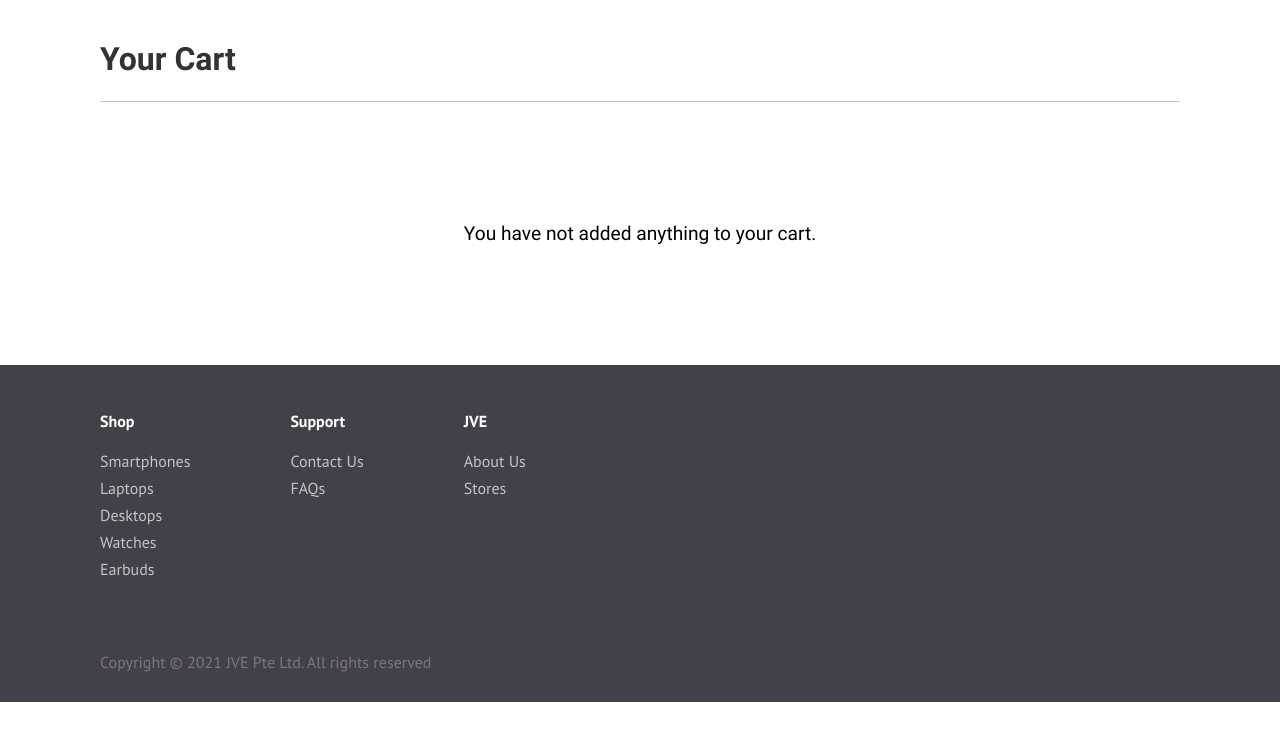
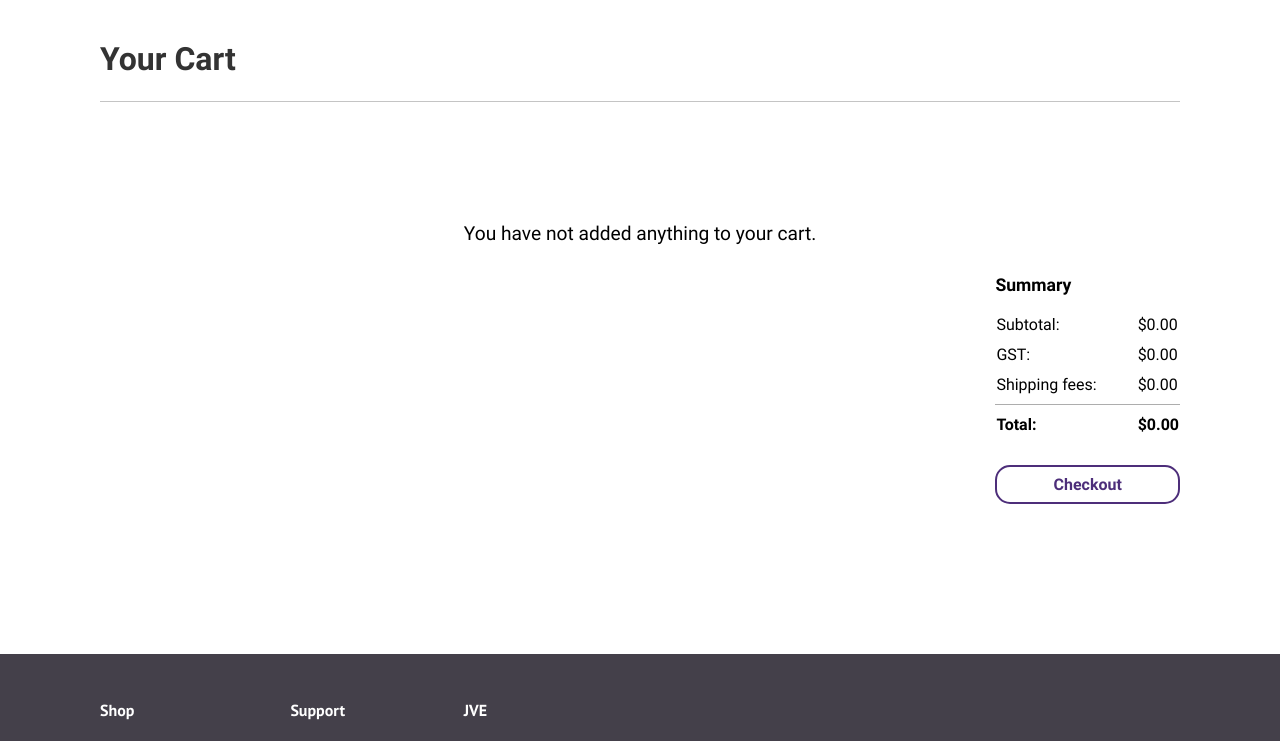
Before and after one commit to Vanessa-24/JVE, a PHP site: page /shopcart.php in a window 1280 px wide. Shown: the part 50-791 px from the top of the page. Before the commit the page ends 752 px from the top, so only its background shows below. Run offline with PHP 8.4, Linux system fonts and the light colour scheme.

Commit message:
add in summary table for shopcart page and update session variables based on user input in shopcart page

```diff
--- a/css/product_shopcart.css
+++ b/css/product_shopcart.css
@@ -1,6 +1,5 @@
 
 /******************************************************************/
-/* Personal */
 .colour-circle{
     border-radius: 50%;
     width: 20px;
@@ -21,3 +20,19 @@
     right: -5px;
     margin: 1px;
 }
+.shopcart-btn{
+    background-color: transparent;
+    color: #4D2E7A;
+    border: 2px solid #4D2E7A;
+    border-radius: 15px;
+    padding: 8px 50px;
+    display: flex;
+    justify-content: center;
+    align-items: center;
+    font-weight: bold;
+    font-family: Roboto, Arial;
+}
+.shopcart-btn:hover{
+    background-color: #4D2E7A;
+    color: white;
+}
--- a/shopcart.php
+++ b/shopcart.php
@@ -48,6 +48,7 @@
             array_push($colour_codes, $details_result['colour_code']);
             array_push($details_id_shopcart,$details_result['details_ID']);
         }
+        $result_details[$i]['details_id'] = $details_id_shopcart;
         $img_link = array();
         for ($j=0; $j <count($details_id_shopcart); $j++) {
             $query = "SELECT * from " .$product_image_table_name." WHERE details_ID=".$details_id_shopcart[$j];
@@ -89,21 +90,20 @@
             padding-top:80px;
             font-size:1.2rem;
         }
-        table {
+        table{
             border-collapse: collapse;
-            margin-top: -30px;
         }
-        tr{
+        #shopcart-table tr{
             border-bottom: 1px solid #848484;
         }
-        tr>td{
+        #shopcart-table tr>td{
             padding-top: 30px;
         }
-        td:first-child{
+        #shopcart-table td:first-child{
             width: 15%;
             padding-bottom: 30px;
         }
-        td:nth-child(2){
+        #shopcart-table td:nth-child(2){
             vertical-align: top;
             padding-left: 20px;
             width: 50%;
@@ -142,26 +142,40 @@
         .price{
             font-weight:bold;
         }
+        .summary{
+            padding-top:30px;
+            width:fit-content;
+            margin-left: auto;
+            margin-right: 0;
+        }
+        #summary-table caption{
+            text-align:left;
+            font-weight:bold;
+            padding-bottom: 10px;
+            font-size:1.1rem;
+        }
+        #summary-table td{
+            padding-top:10px;
+        }
+        #summary-table td:first-child{
+            padding-right:40px;
+        }
+        #summary-table tr:nth-child(3)>td{
+            padding-bottom: 10px;
+        }
+        #summary-table tr:last-child{
+            border-top: 1px solid #ADADAD;
+            font-weight:bold;
+        }
+        .shopcart-btn{
+            margin-top:30px;
+        }
     </style>
 </head>
 <body>
-    <header class="header">
-        <nav>
-            <a href="./">
-                <img class="jve-logo" alt="JVE Logo" src="img/JVE-logo.png" />
-            </a>
-            <div class="header-products">
-                <a href="product_catalogue.php?category=Smartphones">Smartphones</a>
-                <a href="product_catalogue.php?category=Laptops">Laptops</a>
-                <a href="product_catalogue.php?category=Desktops">Desktops</a>
-                <a href="product_catalogue.php?category=Watches">Watches</a>
-                <a href="product_catalogue.php?category=Earbuds">Earbuds</a>
-            </div>
-            <a href="shopcart.php">
-                <img alt="shopcart" src="img/bag_icon.svg" />
-            </a>
-        </nav>
-    </header>
+    <?php
+        include ('header.php');
+    ?>
     <div class="content">
         <div class="title">
             Your Cart
@@ -198,11 +212,11 @@
                         echo '</td>';
                         echo '<td class="quantity">';
                         echo '<button class="quantity-btn" onclick="decrease(this);updatePrice(this);"> - </button>';
-                        echo '<input type="text" value="1" class="quantity-text">';
+                        echo '<input type="text" value="'.$qty[$i].'" class="quantity-text">';
                         echo '<button class="quantity-btn increase-qty" data-maxqty= "'.$result_details[$i]['stock'][array_search($result_details[$i]["colour_selected"],$result_details[$i]["colours_code"])].'" onclick="increase(this);updatePrice(this);"> + </button>';
                         echo '</td>';
                         echo '<td class="price">';
-                        echo '$'.$result_details[$i]["price"];
+                        echo '$'.number_format((float)$qty[$i]*$result_details[$i]["price"],2, '.', '');
                         echo '</td>';
                         echo '<td class="remove">';
                         echo '<button onclick="remove()"><svg width="24" height="24" viewBox="0 0 24 24" fill="none" xmlns="http://www.w3.org/2000/svg">';
@@ -215,33 +229,36 @@
               </table>
         </div>
 
-    </div>
-    <footer>
-        <div class="footer-wrapper">
-            <ul>
-                <li class="footer-heading">Shop</li>
-                <li><a href="product_catalogue.php?category=Smartphones">Smartphones</a></li>
-                <li><a href="product_catalogue.php?category=Laptops">Laptops</a></li>
-                <li><a href="product_catalogue.php?category=Desktops">Desktops</a></li>
-                <li><a href="product_catalogue.php?category=Watches">Watches</a></li>
-                <li><a href="product_catalogue.php?category=Earbuds">Earbuds</a></li>
-            </ul>
-            <ul>
-                <li class="footer-heading">Support</li>
-                <li><a href="contact-us.php">Contact Us</a></li>
-                <li><a href="faq.html">FAQs</a></li>
-            </ul>
-            <ul>
-                <li class="footer-heading">JVE</li>
-                <li><a href="aboutus.html">About Us</a></li>
-                <li><a href="stores.php">Stores</a></li>
-            </ul>
-            <div class="break"></div>
-            <div class="copyright">
-                Copyright © 2021 JVE Pte Ltd. All rights reserved
+        <div class="summary">
+            <table id="summary-table">
+                <caption>Summary</caption>
+                <tr>
+                    <td> Subtotal: </td>
+                    <td id="subtotal"> $1230. 00</td>
+                </tr>
+                <tr>
+                    <td> GST: </td>
+                    <td id="gst"> $1230. 00</td>
+                </tr>
+                <tr>
+                    <td> Shipping fees: </td>
+                    <td id="shipping-fees"> $1230. 00</td>
+                </tr>
+                <tr>
+                    <td> Total: </td>
+                    <td id="total"> $1230. 00</td>
+                </tr>
+
+            </table>
+            <div class="shopcart-btn">
+                Checkout
             </div>
         </div>
-    </footer>
+
+    </div>
+    <?php
+        include ('footer.php');
+    ?>
     <script src="js/product.js"></script>
     <script>
         var acc = document.getElementsByClassName("accordion");
@@ -249,6 +266,8 @@
         var panelHeight = 120;
         var resultDetails = <?php echo json_encode($result_details, JSON_HEX_TAG); ?>;
         var cartDetailsId = <?php echo json_encode($details_id, JSON_HEX_TAG); ?>;
+        console.log(resultDetails);
+        updateSummary();
         for (i = 0; i < acc.length; i++) {
             acc[i].addEventListener("click", function() {
                 /* Toggle between adding and removing the "active" class,
@@ -287,6 +306,9 @@
                 }
             }
             //let the colour be selected, change the pic and the max-qty
+            var prevId = this.parentNode.getElementsByClassName("colour-circle selected")[0].id;
+            prevId = prevId[prevId.length-1];
+            console.log(prevId)
             this.parentNode.getElementsByClassName("colour-circle selected")[0].classList.remove("selected");
             this.classList.add("selected");
             var numColour = Number(this.id[this.id.length-1]);
@@ -300,6 +322,7 @@
             var qty_text = thisTRElement.getElementsByClassName("quantity-text")[0];
             // //reset qty to 1
             qty_text.value = 1;
+            updateSessionVariable(false,resultDetails[thisTRElement.rowIndex]["details_id"][numColour],1,resultDetails[thisTRElement.rowIndex]["details_id"][prevId]);
 
         }
 
@@ -322,6 +345,7 @@
             req.send(params);
             cartDetailsId.splice(rowRemove.rowIndex, 1);
             rowRemove.remove();
+            updateSummary();
         }
 
         function updatePrice(el){
@@ -331,6 +355,53 @@
             var qty = qtyText.value;
             var newPrice = Number(qty) * resultDetails[thisTRElement.rowIndex]["price"];
             price.innerHTML = "$" + newPrice.toFixed(2);
+            updateSummary();
+            //update php session variable as well
+            var numColour = thisTRElement.getElementsByClassName("colour-circle selected")[0].id;
+            numColour = numColour[numColour.length-1];
+            updateSessionVariable(true,resultDetails[thisTRElement.rowIndex]["details_id"][numColour],qty,null);
+        }
+
+        function updateSummary(){
+            var subtotalElement = document.getElementById("subtotal");
+            var gstElement = document.getElementById("gst");
+            var shippingFeesElement = document.getElementById("shipping-fees");
+            var totalElement = document.getElementById("total");
+            var pricesElement = document.getElementsByClassName("price");
+            var gstRate = 0.07;
+            var shippingRate = 0.001;
+            var subtotal = 0;
+            for(var i = 0; i<pricesElement.length;i++){
+                subtotal += Number(pricesElement[i].innerHTML.substring(1));
+            }
+            var gst = subtotal*gstRate;
+            var shippingFees = subtotal*shippingRate;
+            var total = subtotal + gst + shippingFees;
+            subtotalElement.innerHTML = "$" + subtotal.toFixed(2);
+            gstElement.innerHTML = "$" + gst.toFixed(2);
+            shippingFeesElement.innerHTML = "$" + shippingFees.toFixed(2);
+            totalElement.innerHTML = "$" + total.toFixed(2);
+
+
+        }
+
+        function updateSessionVariable(isQuantity,detailsID,qty,prevDetailsID){
+            // if only quantity change then only need change the qty in session cart else need to remove the prev details id with the new one
+            if(isQuantity){
+                var params = "detailsID="+detailsID+"&qty="+qty;
+            }else {
+                var params = "prevDetailsID="+prevDetailsID+"&detailsID="+detailsID+"&qty="+qty;
+            }
+            var req = new XMLHttpRequest();
+            req.onreadystatechange = function() { //Call a function when the state changes.
+                if(this.readyState === XMLHttpRequest.DONE && this.status === 200) { // complete and no errors
+                    // Request finished. Do processing here.
+                }
+            };
+            req.open("POST", 'shopcarthandler.php',true);
+            req.setRequestHeader("Content-Type", "application/x-www-form-urlencoded");
+            req.send(params);
+
         }
 
 
```
Also changed, not shown: products.php (+0 -16 lines), shopcarthandler.php (+10 -0 lines).
